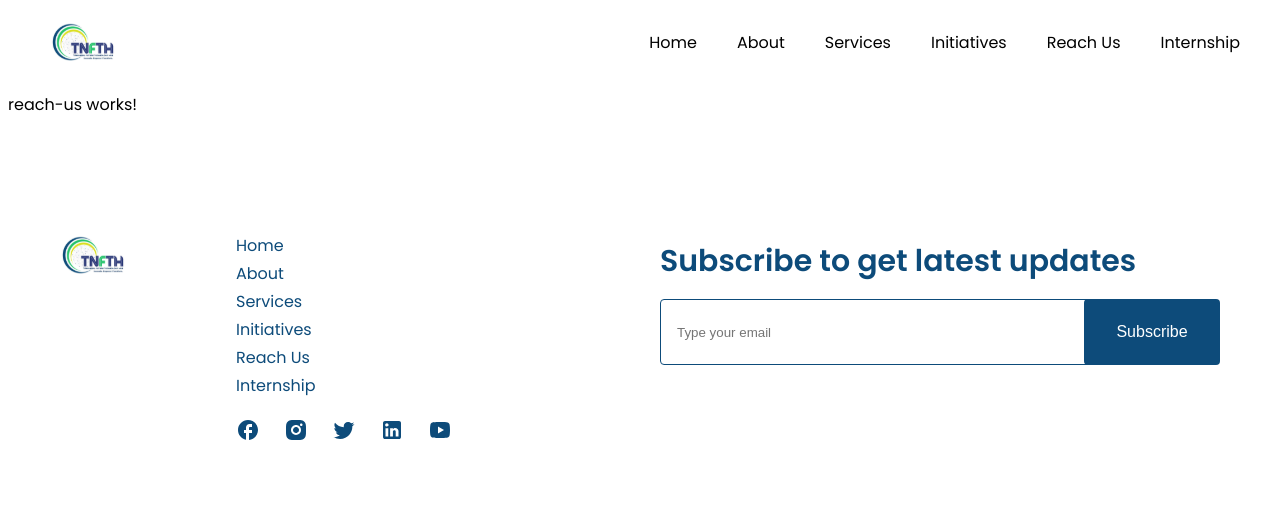
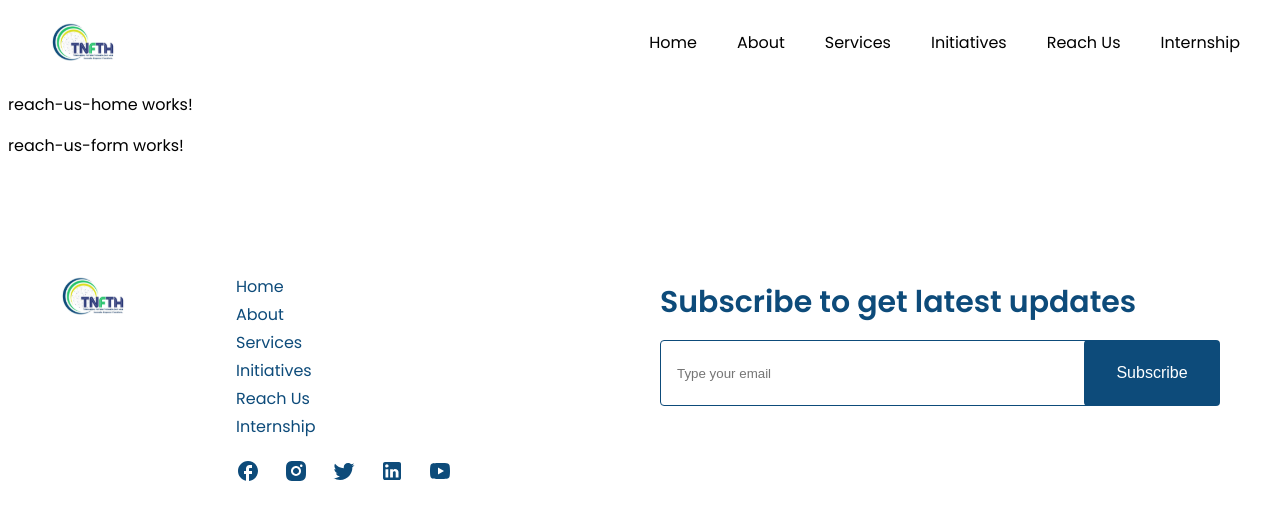
Before and after one commit to ashoksubramanium98/tnfthwebapp, an Angular app: page /contact in a window 1280 px wide. Shown: the top 520 px of the page. Built offline with nearby package versions, Linux system fonts and the light colour scheme.

Commit message:
#Add reach-us page base setup

```diff
--- /dev/null
+++ b/src/app/components/reach-us/reach-us-form/reach-us-form.component.html
@@ -0,0 +1 @@
+<p>reach-us-form works!</p>
--- /dev/null
+++ b/src/app/components/reach-us/reach-us-home/reach-us-home.component.html
@@ -0,0 +1 @@
+<p>reach-us-home works!</p>
--- a/src/app/reach-us/reach-us.component.html
+++ b/src/app/reach-us/reach-us.component.html
@@ -1 +1,4 @@
-<p>reach-us works!</p>
+<div>
+  <app-reach-us-home />
+  <app-reach-us-form />
+</div>
--- a/src/app/reach-us/reach-us.component.ts
+++ b/src/app/reach-us/reach-us.component.ts
@@ -1,8 +1,10 @@
 import { Component } from '@angular/core';
+import { ReachUsHomeComponent } from '../components/reach-us/reach-us-home/reach-us-home.component';
+import { ReachUsFormComponent } from '../components/reach-us/reach-us-form/reach-us-form.component';
 
 @Component({
   selector: 'app-reach-us',
-  imports: [],
+  imports: [ReachUsHomeComponent, ReachUsFormComponent],
   templateUrl: './reach-us.component.html',
   styleUrl: './reach-us.component.scss'
 })
```
Also changed, not shown: src/app/components/reach-us/reach-us-form/reach-us-form.component.ts (added, +11 -0 lines), src/app/components/reach-us/reach-us-home/reach-us-home.component.ts (added, +11 -0 lines), src/app/components/reach-us/reach-us-form/reach-us-form.component.scss (added), src/app/components/reach-us/reach-us-home/reach-us-home.component.scss (added), 2 other files (tests, documents, lock files or other folders).
